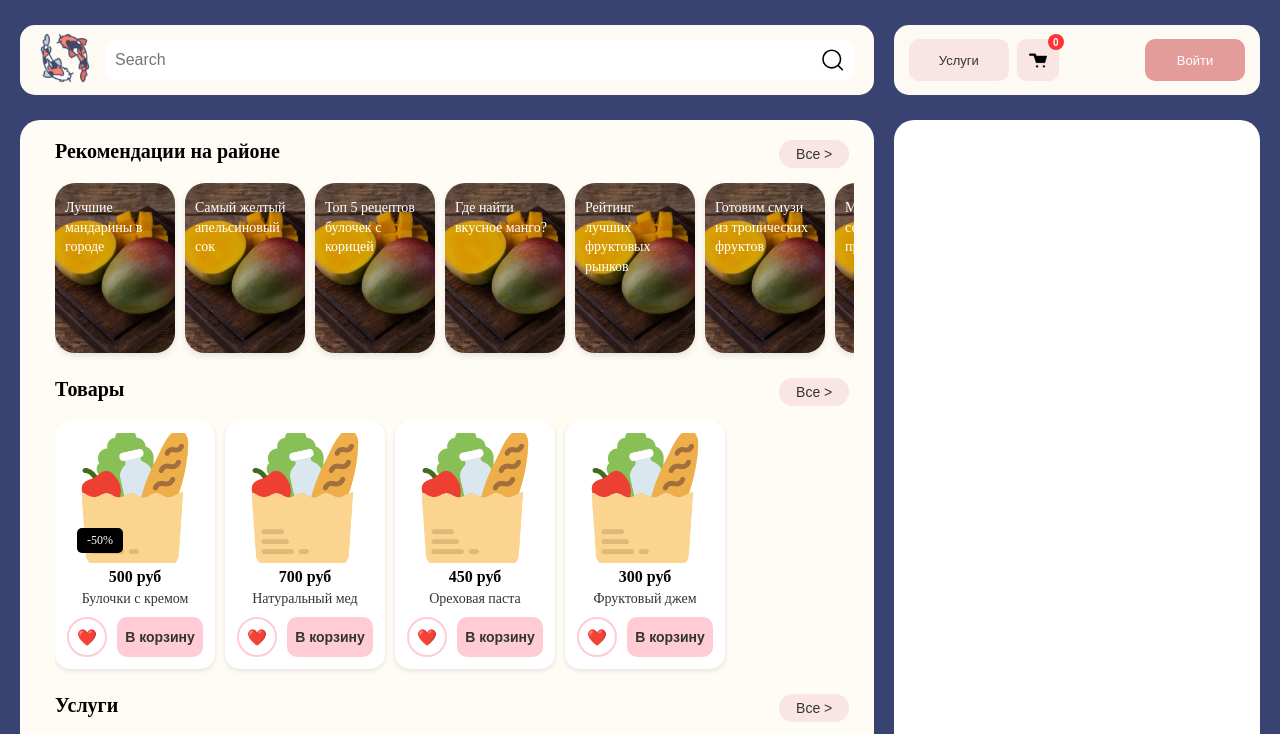
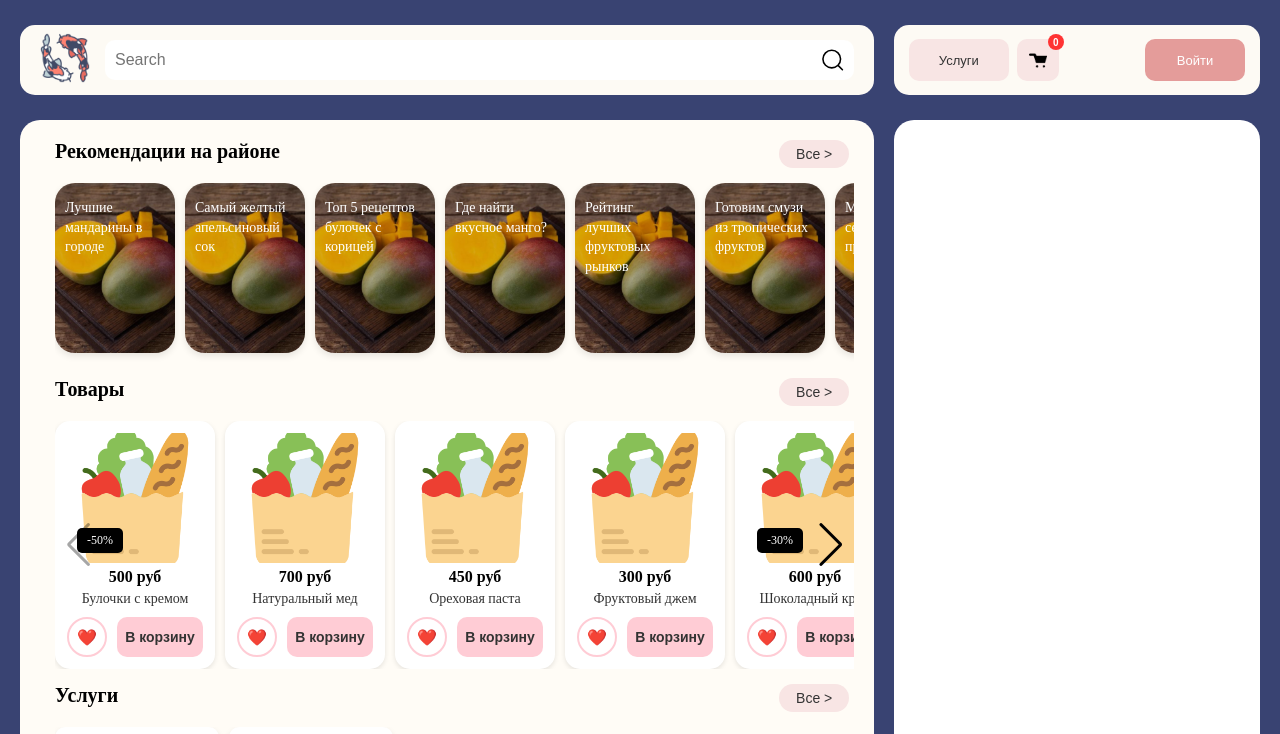
Before and after one commit to shiffoo/koisk-front-nastya, a React (Vite) app: page / in a window 1280 px wide. Shown: the top 734 px of the page. Built offline with nearby package versions, Linux system fonts and the light colour scheme.

Commit message:
1st page wit carusel in products

```diff
--- a/package.json
+++ b/package.json
@@ -16,7 +16,8 @@
     "react-redux": "^9.2.0",
     "react-router-dom": "^7.3.0",
     "react-slick": "^0.30.3",
-    "slick-carousel": "^1.8.1"
+    "slick-carousel": "^1.8.1",
+    "swiper": "^11.2.6"
   },
   "devDependencies": {
     "@eslint/js": "^9.21.0",
--- a/src/components/MainContent.jsx
+++ b/src/components/MainContent.jsx
@@ -1,6 +1,12 @@
 import React from "react";
 import "./MainContent.scss";
 import ProductCard from "./ProductCard";
+
+// 📌 Добавлено: Импорт Swiper.js
+import { Swiper, SwiperSlide } from "swiper/react";
+import "swiper/css";
+import "swiper/css/navigation";
+import { Navigation } from "swiper/modules";
 
 // Заглушки (в будущем заменим на API)
 import defaultImage from "/assets/images/advertisment.png"; // Заглушка
@@ -20,6 +26,12 @@ const products = [
   { id: 2, title: "Натуральный мед", price: 700, image: "/assets/images/product.png" },
   { id: 3, title: "Ореховая паста", price: 450, image: "/assets/images/product.png" },
   { id: 4, title: "Фруктовый джем", price: 300, image: "/assets/images/product.png" },
+  { id: 5, title: "Шоколадный крем", price: 600, image: "/assets/images/product.png", discount: 30 },
+  { id: 6, title: "Печенье с орехами", price: 350, image: "/assets/images/product.png" },
+  { id: 7, title: "Йогуртовый десерт", price: 550, image: "/assets/images/product.png" },
+  { id: 8, title: "Карамельный сироп", price: 250, image: "/assets/images/product.png" },
+  { id: 9, title: "Миндальное молоко", price: 750, image: "/assets/images/product.png" },
+  { id: 10, title: "Гречишный мед", price: 800, image: "/assets/images/product.png", discount: 70 },
 ];
 
 const services = [
@@ -54,21 +66,35 @@ const MainContent = () => {
               </div>
             </section>
 
-            {/* Блок товаров */}
+            {/* 📌 Блок товаров (теперь с каруселью) */}
             <section className="products">
               <button className="expand-btn">Все &gt;</button>
               <h2>Товары</h2>
-              <div className="cards">
+
+              {/* 📌 Добавлено: Карусель Swiper */}
+              <Swiper
+                spaceBetween={10}  // Расстояние между карточками
+                slidesPerView={"auto"}  // Авторазмер карточек
+                navigation={true}  // Включаем стрелки
+                modules={[Navigation]}  // Подключаем модуль навигации
+                className="product-carousel"
+                breakpoints={{
+                  320: { slidesPerView: 1 }, // На маленьких экранах 1 карточка
+                  768: { slidesPerView: 2 }, // На планшетах 2 карточки
+                  1024: { slidesPerView: 3 }, // На десктопах 3 карточки
+                }}
+              >
                 {products.map((product) => (
+                  <SwiperSlide key={product.id}>
                     <ProductCard
-                    key={product.id}
                       image={product.image}
                       price={product.price}
                       title={product.title}
                       discount={product.discount}
                     />
+                  </SwiperSlide>
                 ))}
-              </div>
+              </Swiper>
             </section>
 
             {/* Блок услуг */}
--- a/src/components/MainContent.scss
+++ b/src/components/MainContent.scss
@@ -213,3 +213,27 @@
 .footer-nav a:hover {
     color: #ff6b81;
 }
+
+/* Карусель */
+
+.product-carousel {
+    padding-bottom: 20px;
+    display: flex;
+    align-items: center;
+}
+
+/* 📌 Стили слайдов */
+.swiper-slide {
+    display: flex;
+    justify-content: center;
+    width: auto !important; /* Позволяет слайдам занимать нужную ширину */
+}
+
+/* 📌 Стрелки навигации */
+.swiper-button-prev, .swiper-button-next {
+    color: black !important; /* Черные стрелки */
+}
+
+.swiper-wrapper {
+    display: flex;
+}
```
Also changed, not shown: 1 other file (tests, documents, lock files or other folders). Lines whose indentation alone changed are shown as unchanged.
